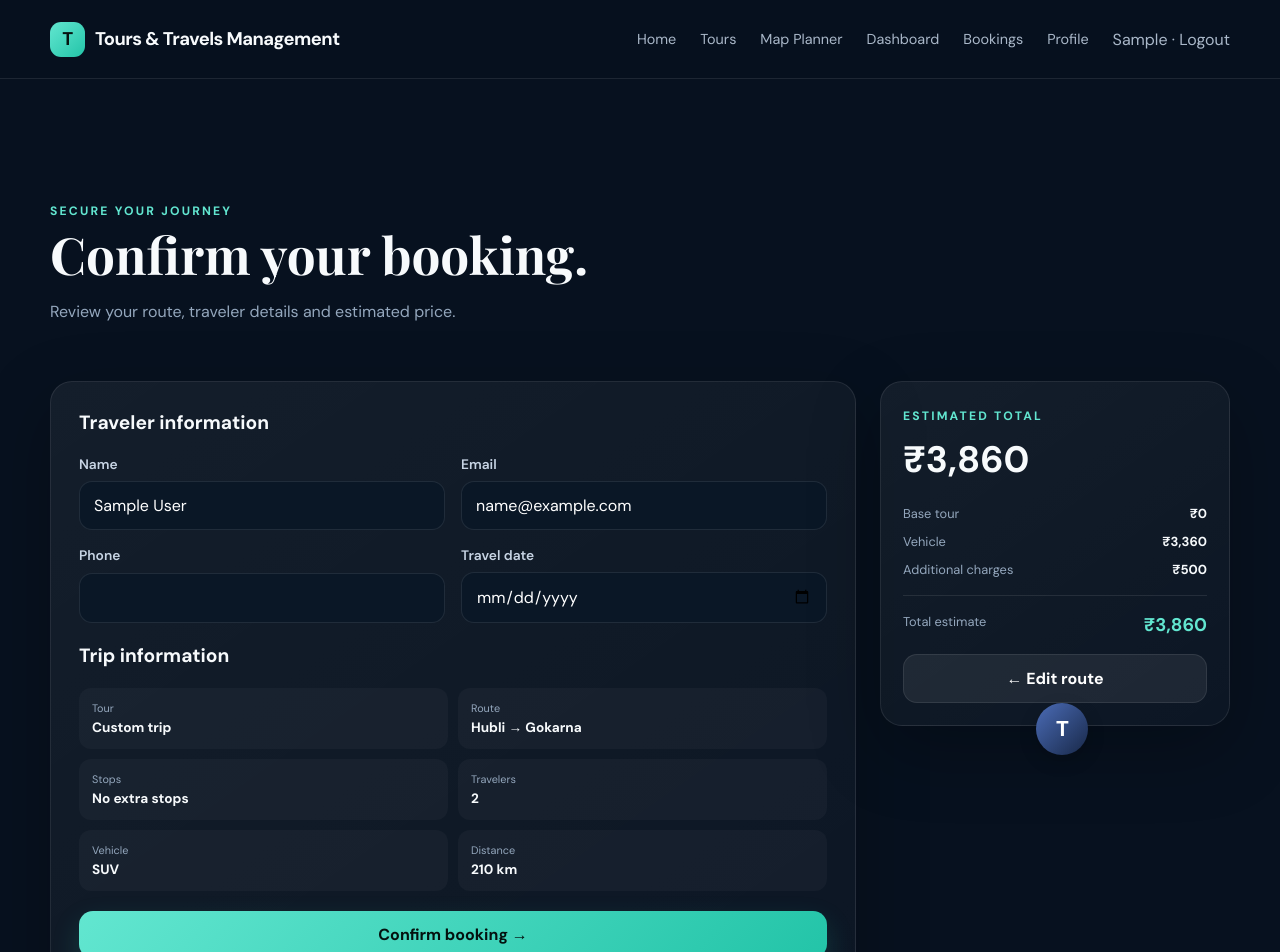
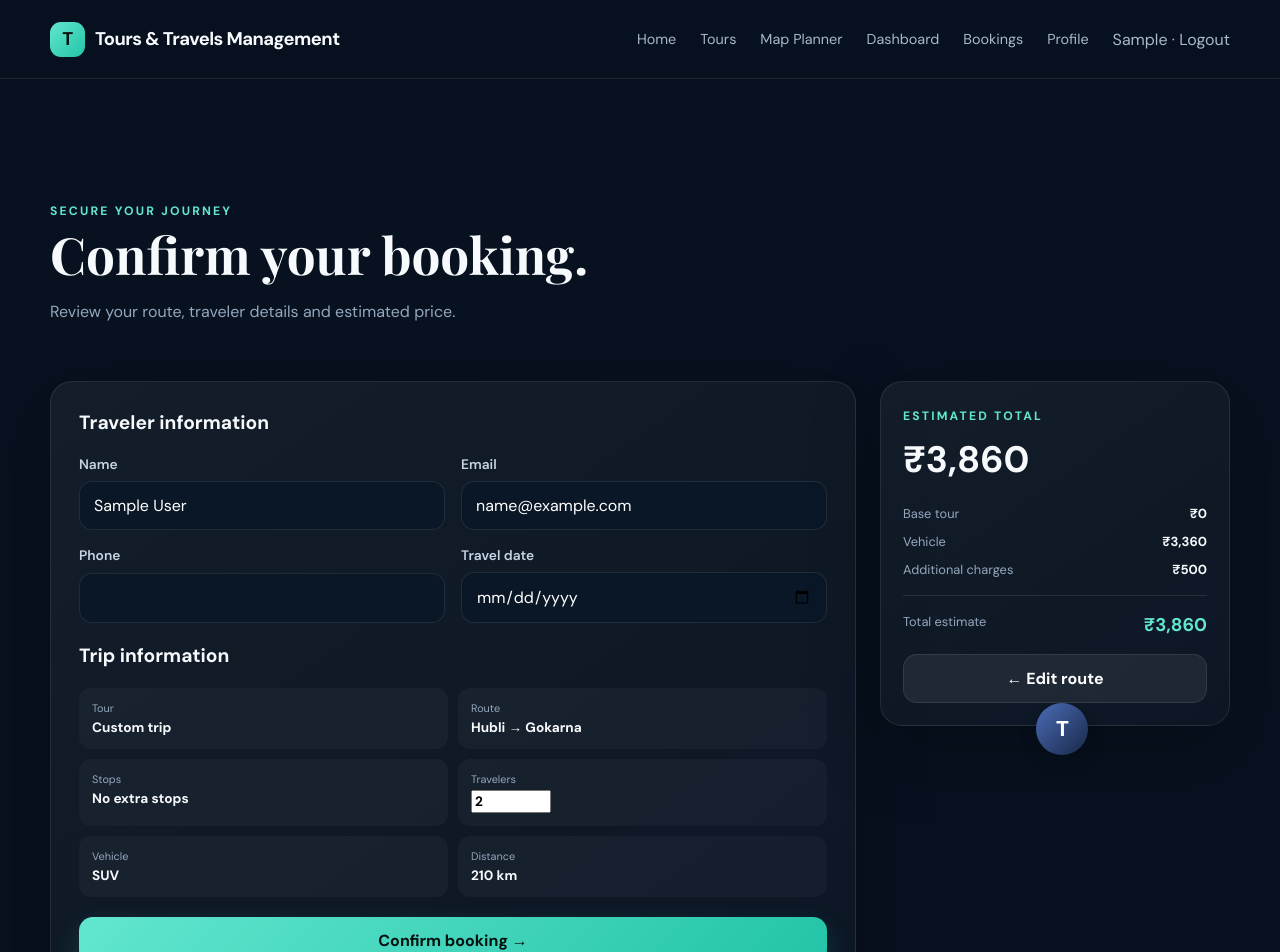
Before and after one commit to mahadevaditya07/tours-travels-management, a React (Vite) app in the folder frontend/: page /booking in a window 1280 px wide. Shown: the top 952 px of the page. Built offline with nearby package versions, Linux system fonts and the light colour scheme; sample sign-in values are in the browser's storage.

Commit message:
Update project files

```diff
--- a/frontend/src/pages/Booking.jsx
+++ b/frontend/src/pages/Booking.jsx
@@ -8,7 +8,7 @@ import "./Booking.css";
 export default function Booking() {
   const location = useLocation();
   const navigate = useNavigate();
-  const { user } = useAuth();
+  const { user, isAuthenticated } = useAuth();
   const planner = location.state?.planner || { start:"Hubli", destination:"Gokarna", stops:[], members:2, vehicleId:"suv", distance:210, fuelCost:1500 };
   const tour = location.state?.tour || null;
   const vehicle = vehicles.find(v=>v.id===planner.vehicleId) || vehicles[1];
@@ -17,21 +17,22 @@ export default function Booking() {
   const routeStops = Array.isArray(planner.stops) ? planner.stops : [];
   const [date,setDate] = useState(tour?.dates?.[0] || "");
   const [traveler,setTraveler] = useState({ name:user?.name || "", email:user?.email || "", phone:user?.phone || "" });
+  const [members, setMembers] = useState(Number(planner.members || 1));
   const [error,setError] = useState(""); const [saving,setSaving] = useState(false);
 
   // prefer cost calculated by planner (vehicleCost) otherwise compute from distance * per-km rate
   const distanceVal = Number(planner.distance || 0);
   const vehicleCost = Number(planner.vehicleCost || 0) || (distanceVal ? Math.round(distanceVal * vehicle.costPerKm) : 0);
   const additional = 500;
-  const total = (tour?.price || 0) * Number(planner.members || 1) + vehicleCost + additional;
+  const total = (tour?.price || 0) * Number(members || 1) + vehicleCost + additional;
 
   const submit = async e => {
     e.preventDefault(); setError("");
     const maxPassengers = Math.max(0, vehicle.capacity - 1);
-    if (Number(planner.members || 1) > maxPassengers) return setError(`Selected vehicle cannot accommodate all travelers. Max passengers for ${vehicle.name} is ${maxPassengers}.`);
+    if (Number(members || 1) > maxPassengers) return setError(`Selected vehicle cannot accommodate all travelers. Max passengers for ${vehicle.name} is ${maxPassengers}.`);
     setSaving(true);
     try {
-      const booking = await createBooking({ traveler, tourId: tour?.id || null, tour: tour?.title || "Custom trip", start:routeStart, destination:routeDestination, stops:routeStops, date, members:Number(planner.members || 1), vehicle:vehicle.name, distance:Number(planner.distance || 0), basePrice:(planner.basePrice !== undefined ? planner.basePrice : (tour?.price || 0) * Number(planner.members || 1)), vehicleCost, additional, total });
+      const booking = await createBooking({ traveler, tourId: tour?.id || null, tour: tour?.title || "Custom trip", start:routeStart, destination:routeDestination, stops:routeStops, date, members:Number(members || 1), vehicle:vehicle.name, distance:Number(planner.distance || 0), basePrice:(planner.basePrice !== undefined ? planner.basePrice : (tour?.price || 0) * Number(members || 1)), vehicleCost, additional, total });
       // If backend returned a debug confirmation link (dev mode), show it to the user via state
       if (booking?.debug?.confirmationLink) {
         navigate('/my-bookings', { state: { success: `Booking created. Confirmation link: ${booking.debug.confirmationLink}` } });
@@ -54,11 +55,20 @@ export default function Booking() {
         <div><span>Tour</span><strong>{tour?.title || "Custom trip"}</strong></div>
         <div><span>Route</span><strong>{routeStart} → {routeDestination}</strong></div>
         <div><span>Stops</span><strong>{routeStops.length ? routeStops.map(s=>typeof s === "string" ? s : s.name).join(", ") : "No extra stops"}</strong></div>
-        <div><span>Travelers</span><strong>{planner.members || 1}</strong></div>
+        <div><span>Travelers</span><strong>
+            <input type="number" min={1} max={Math.max(1, vehicle.capacity)} value={members} onChange={e=>setMembers(Number(e.target.value) || 1)} style={{width:80}} />
+          </strong></div>
         <div><span>Vehicle</span><strong>{vehicle.name}</strong></div>
         <div><span>Distance</span><strong>{Number(planner.distance || 0)} km</strong></div>
       </div>
-      <button className="btn btn-primary full" disabled={saving}>{saving ? "Confirming booking..." : "Confirm booking →"}</button>
+      {isAuthenticated ? (
+        <button className="btn btn-primary full" disabled={saving}>{saving ? "Confirming booking..." : "Confirm booking →"}</button>
+      ) : (
+        <div style={{display:'grid',gap:8}}>
+          <div className="notice">You must be signed in to confirm a booking.</div>
+          <Link className="btn btn-primary full" to="/login" state={{ from: '/booking', planner: { ...planner, members } }}>Sign in to confirm →</Link>
+        </div>
+      )}
       <p className="muted tiny">By confirming, this frontend creates a development booking. Final pricing and availability should be verified by the backend.</p>
     </form>
     {tour ? (
```
